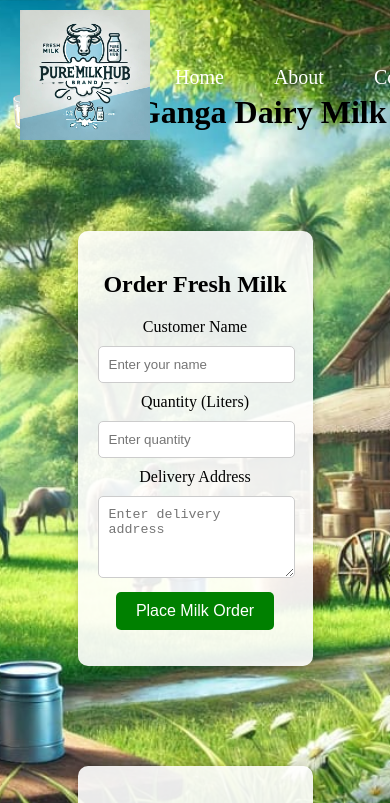
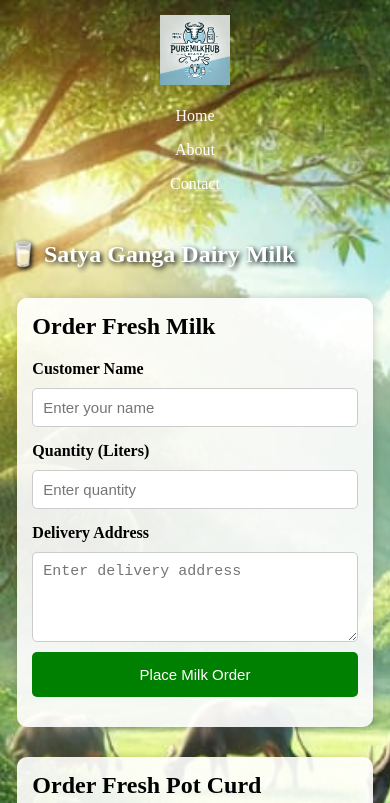
Before and after one commit to tiruganesh/pure-milk-hub, a plain HTML site: page index.html in a window 390 px wide. Shown: the top 803 px of the page. Drawn offline with Linux system fonts and the light colour scheme.

Commit message:
Refactor styles.css for improved structure and responsiveness

```diff
--- a/styles.css
+++ b/styles.css
@@ -3,10 +3,20 @@
     font-family: Script fonts;
     background-image: url('background.jpg'); /* Add your farm image */
     background-size: cover;
+/* General Styling */
+* {
+    margin: 0;
+    padding: 0;
+    box-sizing: border-box;
+}
+
+body {
+    font-family: Arial, sans-serif;
+    background-image: url('background.jpg');
+    background-size: cover;
     background-position: center;
     background-attachment: fixed;
     text-align: center;
-    margin: 0;
 }
 
 /* Navigation Bar */
@@ -14,11 +24,12 @@
     display: flex;
     justify-content: space-between;
     align-items: center;
-    background: rgba(0, 0, 0, 0.0);
+    background: rgba(0, 0, 0, 0);
     padding: 10px 20px;
     position: fixed;
     width: 100%;
     top: 0;
+    left: 0;
     z-index: 1000;
 }
 
@@ -31,8 +42,6 @@
 /* Navigation Menu */
 .nav-right ul {
     list-style: none;
-    margin: 0;
-    padding: 0;
     display: flex;
 }
 
@@ -53,70 +62,153 @@
     border-radius: 5px;
 }
 
+/* Heading */
+h1 {
+    color: white;
+    margin-top: 120px;
+    text-shadow: 2px 2px 5px black;
+}
+
 /* Order Form */
 .container {
     background: rgba(255, 255, 255, 0.9);
     width: 50%;
-    margin: 100px auto;
+    margin: 40px auto;
     padding: 20px;
     border-radius: 10px;
     box-shadow: 0 0 10px rgba(0, 0, 0, 0.2);
     color: black;
 }
 
-input, textarea {
+.container h2 {
+    margin-bottom: 20px;
+}
+
+label {
+    display: block;
+    text-align: left;
+    margin-top: 15px;
+    font-weight: bold;
+}
+
+input,
+textarea {
     width: 90%;
     padding: 10px;
-    margin: 10px 0;
+    margin: 10px auto;
     border: 1px solid #ccc;
     border-radius: 5px;
+    display: block;
+    font-size: 16px;
+}
+
+textarea {
+    resize: vertical;
 }
 
 button {
     background: green;
     color: white;
-    padding: 10px 20px;
+    padding: 12px 20px;
     border: none;
     cursor: pointer;
     font-size: 16px;
     border-radius: 5px;
-    transition: transform 0.2s;
+    transition: 0.3s;
 }
 
 button:hover {
     background: darkgreen;
-    transform: scale(1.1);
-}
-.container {
-    background: rgba(255, 255, 255, 0.9);
-    width: 50%;
-    margin: 100px auto;
-    padding: 20px;
-    border-radius: 10px;
-    box-shadow: 0 0 10px rgba(0, 0, 0, 0.2);
-    color: black;
+    transform: scale(1.1);
 }
 
-input, textarea {
-    width: 90%;
-    padding: 10px;
-    margin: 10px 0;
-    border: 1px solid #ccc;
-    border-radius: 5px;
+#milk-message,
+#curd-message {
+    margin-top: 15px;
+    color: green;
+    font-weight: bold;
 }
 
-button {
-    background: green;
-    color: white;
-    padding: 10px 20px;
-    border: none;
-    cursor: pointer;
-    font-size: 16px;
-    border-radius: 5px;
-    transition: transform 0.2s;
+/* ========================= */
+/* Tablet */
+/* ========================= */
+
+@media screen and (max-width: 768px) {
+
+    nav {
+        flex-direction: column;
+        padding: 15px;
+    }
+
+    .logo {
+        width: 90px;
+        margin-bottom: 10px;
+    }
+
+    .nav-right ul {
+        flex-direction: column;
+        align-items: center;
+    }
+
+    .nav-right ul li {
+        margin: 8px 0;
+    }
+
+    .nav-right ul li a {
+        font-size: 18px;
+    }
+
+    h1 {
+        margin-top: 170px;
+        font-size: 30px;
+    }
+
+    .container {
+        width: 90%;
+        margin: 30px auto;
+    }
+
+    input,
+    textarea,
+    button {
+        width: 100%;
+    }
+
 }
 
-button:hover {
-    background: darkgreen;
-    transform: scale(1.1);
+/* ========================= */
+/* Mobile */
+/* ========================= */
+
+@media screen and (max-width: 480px) {
+
+    .logo {
+        width: 70px;
+    }
+
+    .nav-right ul li a {
+        font-size: 16px;
+    }
+
+    h1 {
+        font-size: 24px;
+        margin-top: 160px;
+    }
+
+    .container {
+        width: 95%;
+        padding: 15px;
+    }
+
+    input,
+    textarea,
+    button {
+        width: 100%;
+        font-size: 15px;
+    }
+
+    button {
+        padding: 14px;
+    }
+
 }
```
